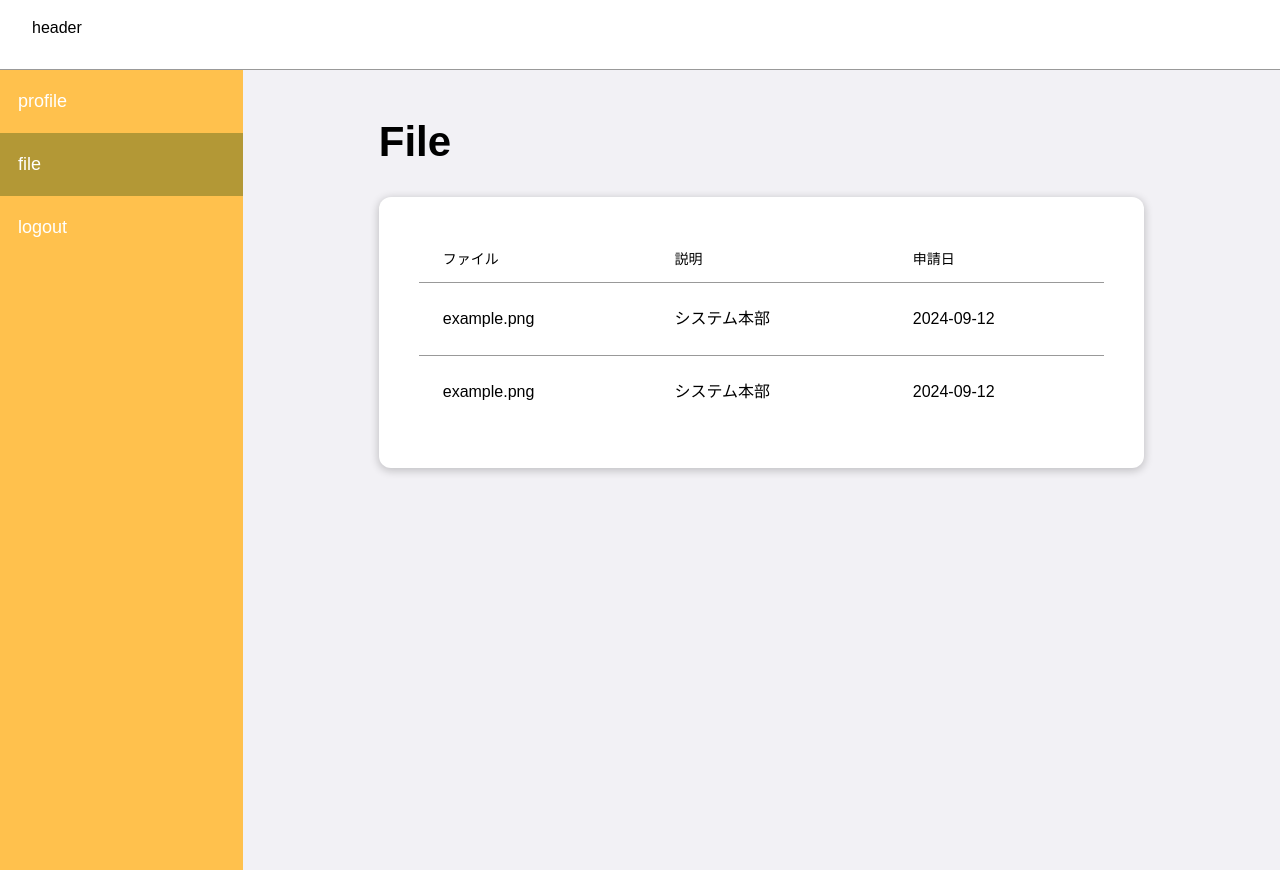
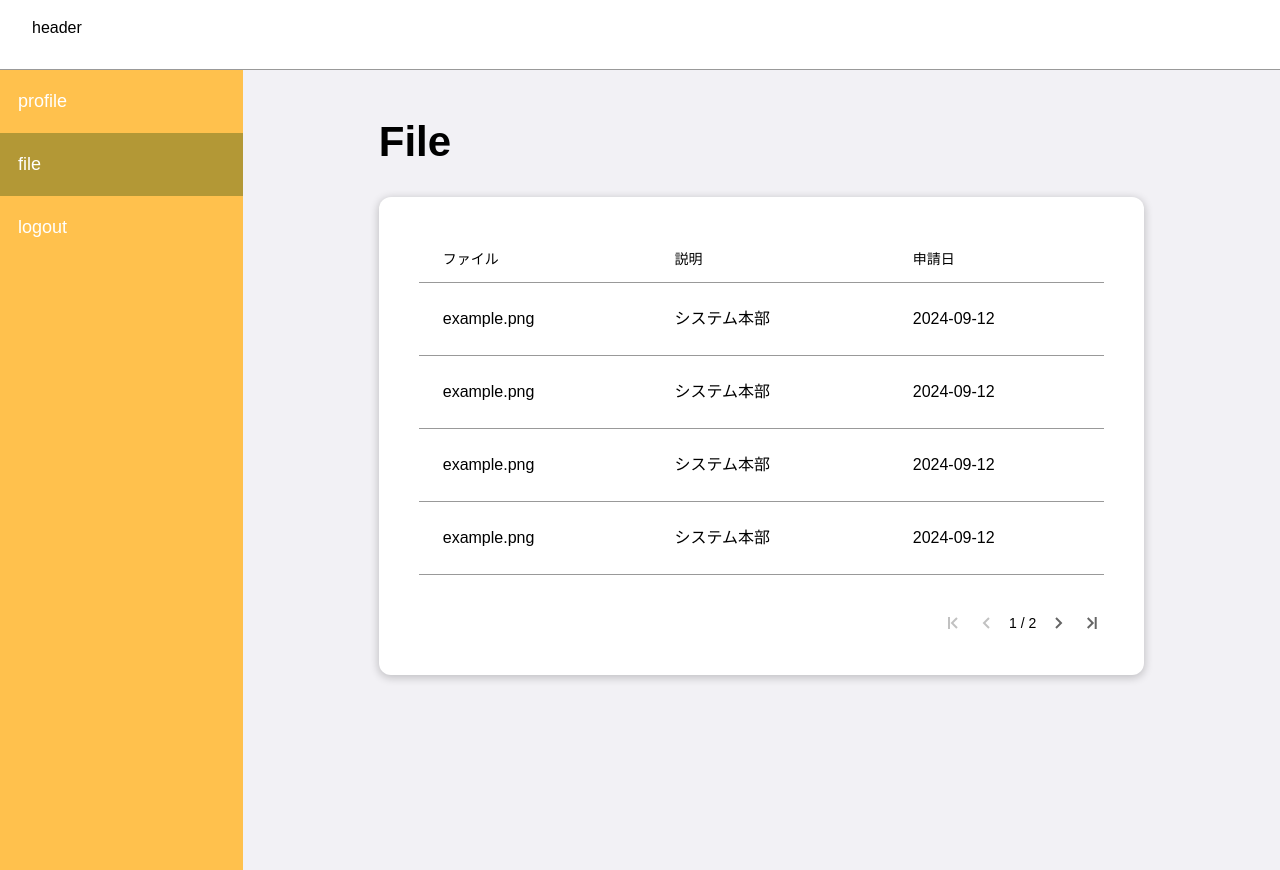
Before and after one commit to haisamarie/file-upload-page, a Next.js app: page /file in a window 1280 px wide. Built offline with nearby package versions, Linux system fonts and the light colour scheme.

Commit message:
ページネーションコンポーネント

```diff
--- a/src/components/uis/Icon/ArrowLeftIcon/index.tsx
+++ b/src/components/uis/Icon/ArrowLeftIcon/index.tsx
@@ -1,9 +1,9 @@
-export const ArrowLeftIcon = () => {
+export const ArrowLeftIcon = ({ color = '#000' }) => {
   return (
     <svg width='24' height='24' viewBox='0 0 24 24' fill='none'>
       <path
         d='M13.2929 6.29297L7.58594 12L13.2929 17.707L14.7069 16.293L10.4139 12L14.7069 7.70697L13.2929 6.29297Z'
-        fill='#333'
+        fill={color}
       />
     </svg>
   )
--- a/src/components/uis/Icon/ArrowLeftLastIcon/index.tsx
+++ b/src/components/uis/Icon/ArrowLeftLastIcon/index.tsx
@@ -1,10 +1,10 @@
-export const ArrowLeftLastIcon = () => {
+export const ArrowLeftLastIcon = ({ color = '#000' }) => {
   return (
     <svg width='24' height='24' viewBox='0 0 24 24' fill='none'>
-      <path d='M7 6L7 18H9L9 6L7 6Z' fill='#333' />
+      <path d='M7 6L7 18H9L9 6L7 6Z' fill={color} />
       <path
         d='M16.7071 16.293L15.2931 17.707L9.58606 12L15.2931 6.293L16.7071 7.707L12.4141 12L16.7071 16.293Z'
-        fill='#333'
+        fill={color}
       />
     </svg>
   )
--- a/src/components/uis/Icon/ArrowRightIcon/index.tsx
+++ b/src/components/uis/Icon/ArrowRightIcon/index.tsx
@@ -1,9 +1,9 @@
-export const ArrowRightIcon = () => {
+export const ArrowRightIcon = ({ color = '#000' }) => {
   return (
     <svg width='24' height='24' viewBox='0 0 24 24' fill='none'>
       <path
         d='M10.707 17.707L16.414 12L10.707 6.29297L9.29297 7.70697L13.586 12L9.29297 16.293L10.707 17.707Z'
-        fill='#333'
+        fill={color}
       />
     </svg>
   )
--- a/src/components/uis/Icon/ArrowRightLastIcon/index.tsx
+++ b/src/components/uis/Icon/ArrowRightLastIcon/index.tsx
@@ -1,10 +1,10 @@
-export const ArrowRightLastIcon = () => {
+export const ArrowRightLastIcon = ({ color = '#000' }) => {
   return (
     <svg width='24' height='24' viewBox='0 0 24 24' fill='none'>
-      <path d='M16.7071 6L16.7071 18H14.7071L14.7071 6L16.7071 6Z' fill='#333' />
+      <path d='M16.7071 6L16.7071 18H14.7071L14.7071 6L16.7071 6Z' fill={color} />
       <path
         d='M7 16.293L8.414 17.707L14.121 12L8.414 6.293L7 7.707L11.293 12L7 16.293Z'
-        fill='#333'
+        fill={color}
       />
     </svg>
   )
--- a/src/components/uis/Pagination/index.tsx
+++ b/src/components/uis/Pagination/index.tsx
@@ -22,39 +22,48 @@ export const Pagination = ({
     <ul className={styles['paginetion-wrap']}>
       <li className={styles['paginetion-item']}>
         {currentPage > 1 ? (
-          <a href={`${basePath}?${queryParam}=1`}>
+          <a className={styles['paginetion-link']} href={`${basePath}?${queryParam}=1`}>
             <ArrowLeftLastIcon />
           </a>
         ) : (
-          <ArrowLeftLastIcon />
+          <ArrowLeftLastIcon color='#999' />
         )}
       </li>
       <li className={styles['paginetion-item']}>
         {currentPage > 1 ? (
-          <a href={`${basePath}?${queryParam}=${currentPage - 1}`}>
+          <a
+            className={styles['paginetion-link']}
+            href={`${basePath}?${queryParam}=${currentPage - 1}`}
+          >
             <ArrowLeftIcon />
           </a>
         ) : (
-          <ArrowLeftIcon />
+          <ArrowLeftIcon color='#999' />
         )}
       </li>
       <p className={styles['text']}>{` ${currentPage} / ${totalPages}`}</p>
       <li className={styles['paginetion-item']}>
         {currentPage < totalPages ? (
-          <a href={`${basePath}?${queryParam}=${currentPage + 1}`}>
+          <a
+            className={styles['paginetion-link']}
+            href={`${basePath}?${queryParam}=${currentPage + 1}`}
+          >
             <ArrowRightIcon />
           </a>
         ) : (
-          <ArrowRightIcon />
+          <ArrowRightIcon color='#999' />
         )}
       </li>
       <li className={styles['paginetion-item']}>
         {currentPage < totalPages ? (
-          <a href={`${basePath}?${queryParam}=${totalPages}`}>
+          <a
+            className={styles['paginetion-link']}
+            href={`${basePath}?${queryParam}=${totalPages}`}
+          >
             <ArrowRightLastIcon />
           </a>
         ) : (
-          <ArrowRightLastIcon />
+          <ArrowRightLastIcon color='#999' />
         )}
       </li>
     </ul>
--- a/src/components/uis/Pagination/styles.module.scss
+++ b/src/components/uis/Pagination/styles.module.scss
@@ -4,11 +4,20 @@
 .paginetion-wrap {
   align-items: center;
   display: flex;
+  gap: 10px;
   margin-left: auto;
 }
 
 .paginetion-item {
-  padding: 10px;
+  align-items: center;
+  display: flex;
+  opacity: 0.6;
+}
+
+.paginetion-link {
+  align-items: center;
+  display: flex;
+  opacity: 1;
 }
 
 .text {
--- a/src/components/uis/Table/BasicTable/styles.module.scss
+++ b/src/components/uis/Table/BasicTable/styles.module.scss
@@ -12,11 +12,6 @@
 }
 
 .td {
+  border-bottom: 1px solid $gray-light;
   padding: 24px;
 }
-
-.tr:not(:last-child) {
-  .td {
-    border-bottom: 1px solid $gray-light;
-  }
-}
--- /dev/null
+++ b/src/components/uis/Table/BasicTableWithPagination/index.tsx
@@ -0,0 +1,59 @@
+import { useRouter } from 'next/router'
+import React, { useState, useEffect } from 'react'
+
+import { Pagination } from '@/components/uis/Pagination'
+import { BasicTable } from '@/components/uis/Table/BasicTable'
+
+import styles from './styles.module.scss'
+
+type BasicTableProps = {
+  columns: TableColumn[]
+  data: TableData[]
+  rowsPerPage?: number
+  basePath: string
+  text?: JSX.Element
+}
+
+type TableColumn = {
+  label: string
+  value: string
+  width?: string
+  isCenter?: boolean
+  isCheckbox?: boolean
+}
+type TableData = {
+  [key: string]: string
+}
+export const BasicTableWithPagination = ({
+  columns,
+  data,
+  basePath,
+  rowsPerPage = 4,
+}: BasicTableProps) => {
+  const router = useRouter()
+  const [currentPage, setCurrentPage] = useState(1)
+  const totalPages = Math.ceil(data.length / rowsPerPage)
+
+  useEffect(() => {
+    const page = parseInt(router.query.page as string, 10)
+    setCurrentPage(page || 1)
+  }, [router.query.page])
+
+  const currentDataIndexStart = (currentPage - 1) * rowsPerPage
+  const currentDataIndexEnd = currentDataIndexStart + rowsPerPage
+  const currentData = data.slice(currentDataIndexStart, currentDataIndexEnd)
+
+  return (
+    <>
+      <BasicTable columns={columns} data={currentData} />
+      <div className={styles['pagination-wrap']}>
+        <Pagination
+          currentPage={currentPage}
+          totalPages={totalPages}
+          basePath={basePath}
+          queryParam='page'
+        />
+      </div>
+    </>
+  )
+}
--- /dev/null
+++ b/src/components/uis/Table/BasicTableWithPagination/styles.module.scss
@@ -0,0 +1,6 @@
+.pagination-wrap {
+  align-items: center;
+  display: flex;
+  justify-content: space-between;
+  margin-top: 36px;
+}
--- a/src/pages/file/index.tsx
+++ b/src/pages/file/index.tsx
@@ -2,7 +2,7 @@ import { Header } from '@/components/layouts/Header'
 import { Main } from '@/components/layouts/Main'
 import { Section } from '@/components/layouts/Section'
 import { Sidebar } from '@/components/layouts/Sidebar'
-import { BasicTable } from '@/components/uis/Table/BasicTable'
+import { BasicTableWithPagination } from '@/components/uis/Table/BasicTableWithPagination'
 import { PageTitle } from '@/components/uis/Titles/PageTite'
 
 import styles from './styles.module.scss'
@@ -33,6 +33,26 @@ const File = () => {
       memo: 'システム本部',
       create_at: '2024-09-12',
     },
+    {
+      file: 'example.png',
+      memo: 'システム本部',
+      create_at: '2024-09-12',
+    },
+    {
+      file: 'example.png',
+      memo: 'システム本部',
+      create_at: '2024-09-12',
+    },
+    {
+      file: 'example.png',
+      memo: 'システム本部',
+      create_at: '2024-09-12',
+    },
+    {
+      file: 'example.png',
+      memo: 'システム本部',
+      create_at: '2024-09-12',
+    },
   ]
   return (
     <>
@@ -43,7 +63,7 @@ const File = () => {
           <PageTitle title='File' />
 
           <Section>
-            <BasicTable columns={columns} data={data} />
+            <BasicTableWithPagination basePath='/file' columns={columns} data={data} />
           </Section>
         </Main>
       </div>
```
